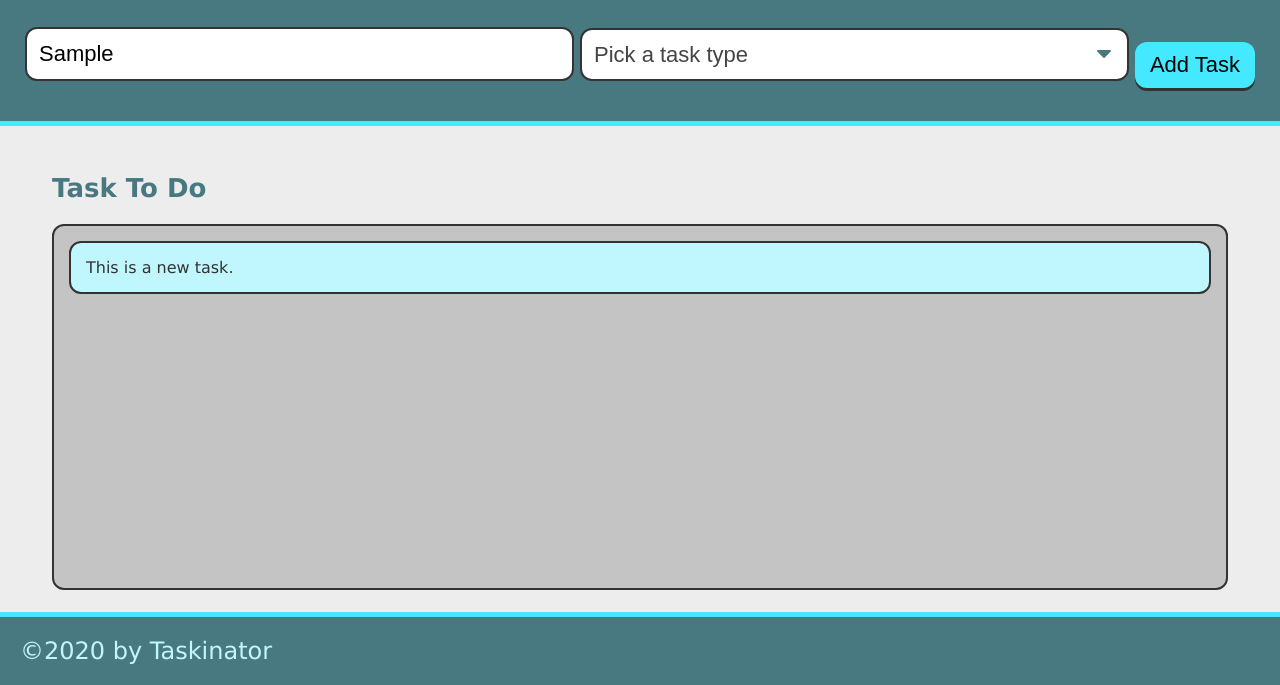
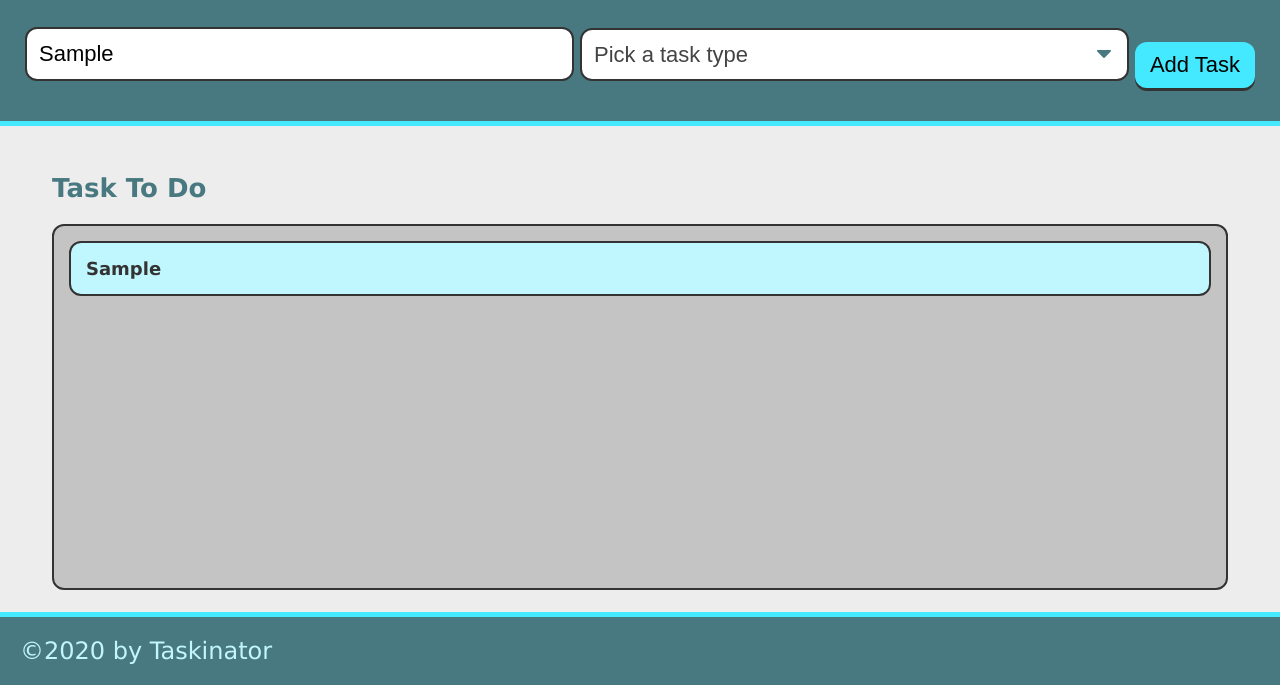
Before and after one commit to JustinWeicht/taskinator, a plain HTML site: page index.html in a window 1280 px wide. Both pictures are taken after typing "Sample" into the empty fields and a click on the button "Add Task". Shown: the part 115-800 px from the top of the page. Drawn offline with Linux system fonts and the light colour scheme.

Commit message:
capture form field values

```diff
--- a/assets/js/script.js
+++ b/assets/js/script.js
@@ -3,10 +3,22 @@ var tasksToDoE1 = document.querySelector("#tasks-to-do");
 
 var createTaskHandler = function(event) {
     event.preventDefault();
+    var taskNameInput = document.querySelector("input[name='task-name']").value;
+    var taskTypeInput = document.querySelector("select[name='task-type']").value;
 
+    // create list item
     var listItemE1 = document.createElement("li");
     listItemE1.className = "task-item";
-    listItemE1.textContent = "This is a new task.";
+
+    // creat div to hold task info and add to list item
+    var taskInfoE1 = document.createElement("div");
+    taskInfoE1.className = "task-info";
+
+    // add HTML content to div
+    taskInfoE1.innerHTML = "<h3 class='task-name'>" + taskNameInput + "</h3><span class='task-type'>" + taskTypeInput + "</span>";
+    listItemE1.appendChild(taskInfoE1);
+
+    // add entire list item to list
     tasksToDoE1.appendChild(listItemE1);
 };
 
--- a/index.html
+++ b/index.html
@@ -16,7 +16,7 @@
         <p>Click the button below to add a new task!</p>
         <form id="task-form">
             <div class="form-group">
-                <input type="text" name="task-name" placeholder="Enter Task Name" />
+                <input type="text" name="task-name" class="text-input" placeholder="Enter Task Name" />
             </div>
             <div class="form-group">
                 <select name="task-type" class="select-dropdown">
```
